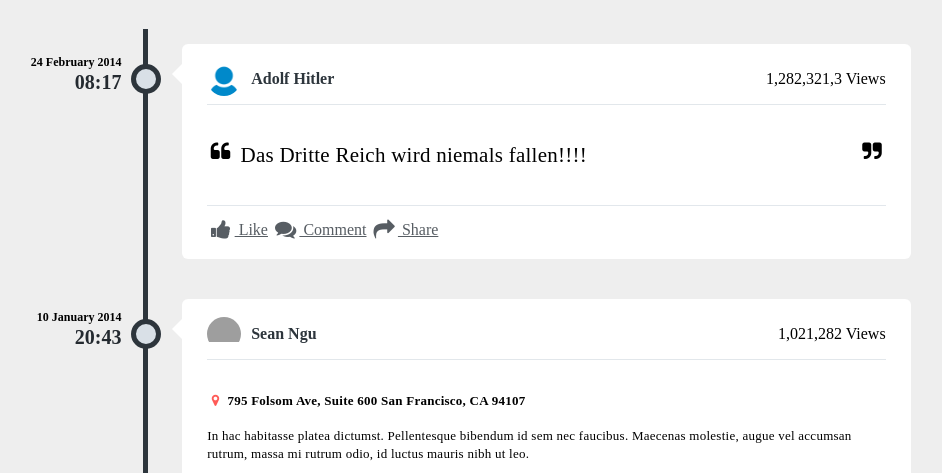
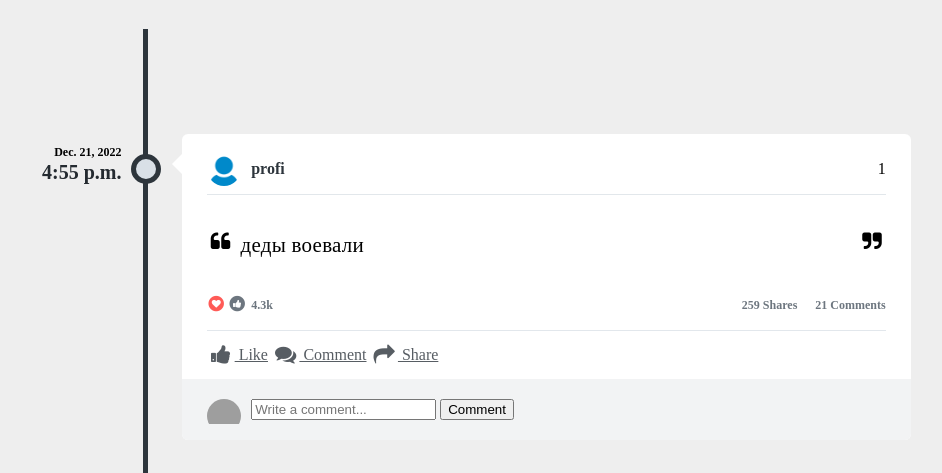
Before and after one commit to HMnesterov/Social_Network, a Django app: template src/templates/user/profile.html in a window 1280 px wide. Shown: the part 214-687 px from the top of the page, without its empty margins (130-1072 px from the left). Run offline with Django 4.2, Linux system fonts and the light colour scheme; the template is opened without the code that fills it: values that come from a table or form of the project are taken from there, others are empty; a user stored in the database is signed in; data comes from the database, SQL or seed files in the repository; both versions use the stored data as it was after the commit; parts of the project's set-up code (start-up, migrations or seed data) failed here and were passed over; some libraries are stand-ins or nearby versions; grey boxes are pictures that could not be loaded.

Commit message:
added posts connection to user

```diff
--- a/src/templates/user/profile.html
+++ b/src/templates/user/profile.html
@@ -22,13 +22,14 @@
                   <div class="profile-header-content">
                      <!-- BEGIN profile-header-img -->
                      <div class="profile-header-img">
-                        <img src="https://bootdey.com/img/Content/avatar/avatar3.png" alt="">
+                        <img src="../../media/{{user.photo}}" alt="">
                      </div>
                      <!-- END profile-header-img -->
                      <!-- BEGIN profile-header-info -->
                      <div class="profile-header-info">
-                        <h4 class="m-t-10 m-b-5">Sean Ngu</h4>
-                        <p class="m-b-10">UXUI + Frontend Developer</p>
+                        <h4 class="m-t-10 m-b-5">{{user.username}}</h4>
+                        <p class="m-b-10">{{user.status}}</p>
+
                         <a href="#" class="btn btn-sm btn-info mb-2">Edit Profile</a>
                      </div>
                      <!-- END profile-header-info -->
@@ -36,11 +37,11 @@
                   <!-- END profile-header-content -->
                   <!-- BEGIN profile-header-tab -->
                   <ul class="profile-header-tab nav nav-tabs">
-                     <li class="nav-item"><a href="https://www.bootdey.com/snippets/view/bs4-profile-with-timeline-posts" target="__blank" class="nav-link_">POSTS</a></li>
+                     <li class="nav-item"><a href="https://www.bootdey.com/snippets/view/bs4-profile-with-timeline-posts" target="__blank" class="nav-link_ active show">POSTS</a></li>
                      <li class="nav-item"><a href="https://www.bootdey.com/snippets/view/bs4-profile-about" target="__blank" class="nav-link_">ABOUT</a></li>
                      <li class="nav-item"><a href="https://www.bootdey.com/snippets/view/profile-photos" target="__blank" class="nav-link_">PHOTOS</a></li>
                      <li class="nav-item"><a href="https://www.bootdey.com/snippets/view/profile-videos" target="__blank" class="nav-link_">VIDEOS</a></li>
-                     <li class="nav-item"><a href="https://www.bootdey.com/snippets/view/bs4-profile-friend-list" target="__blank" class="nav-link_ active show">FRIENDS</a></li>
+                     <li class="nav-item"><a href="https://www.bootdey.com/snippets/view/bs4-profile-friend-list" target="__blank" class="nav-link_">FRIENDS</a></li>
                   </ul>
                   <!-- END profile-header-tab -->
                </div>
@@ -54,11 +55,84 @@
                   <div class="tab-pane fade active show" id="profile-post">
                      <!-- begin timeline -->
                      <ul class="timeline">
+                        <li>
+                           <!-- start posts -->
+                        </li>
+                        {% if posts %}
+                        {% for post in posts %}
+                        <li>
+                           <!-- begin timeline-time -->
+                           <div class="timeline-time">
+                              <span class="date">{{post.created_date}}</span>
+                              <span class="time">{{post.created_time}}</span>
+                           </div>
+                           <!-- end timeline-time -->
+                           <!-- begin timeline-icon -->
+                           <div class="timeline-icon">
+                              <a href="javascript:;">&nbsp;</a>
+                           </div>
+                           <!-- end timeline-icon -->
+                           <!-- begin timeline-body -->
+                           <div class="timeline-body">
+                              <div class="timeline-header">
+                                 <span class="userimage"><img src='../../media/{{user.photo}}'> alt=""></span>
+                                 <span class="username">{{user.username}}</span>
+                                 <span class="pull-right text-muted">{{post.views}}</span>
+                              </div>
+
+                              <div class="timeline-content">
+                                 <p class="lead">
+                                    <i class="fa fa-quote-left fa-fw pull-left"></i>
+                                    {{post.text}}
+                                    <i class="fa fa-quote-right fa-fw pull-right"></i>
+                                 </p>
+                              </div>
+                              <div class="timeline-likes">
+                                 <div class="stats-right">
+                                    <span class="stats-text">259 Shares</span>
+                                    <span class="stats-text">21 Comments</span>
+                                 </div>
+                                 <div class="stats">
+                                    <span class="fa-stack fa-fw stats-icon">
+                                    <i class="fa fa-circle fa-stack-2x text-danger"></i>
+                                    <i class="fa fa-heart fa-stack-1x fa-inverse t-plus-1"></i>
+                                    </span>
+                                    <span class="fa-stack fa-fw stats-icon">
+                                    <i class="fa fa-circle fa-stack-2x text-primary"></i>
+                                    <i class="fa fa-thumbs-up fa-stack-1x fa-inverse"></i>
+                                    </span>
+                                    <span class="stats-total">4.3k</span>
+                                 </div>
+                              </div>
+                              <div class="timeline-footer">
+                                 <a href="javascript:;" class="m-r-15 text-inverse-lighter"><i class="fa fa-thumbs-up fa-fw fa-lg m-r-3"></i> Like</a>
+                                 <a href="javascript:;" class="m-r-15 text-inverse-lighter"><i class="fa fa-comments fa-fw fa-lg m-r-3"></i> Comment</a>
+                                 <a href="javascript:;" class="m-r-15 text-inverse-lighter"><i class="fa fa-share fa-fw fa-lg m-r-3"></i> Share</a>
+                              </div>
+                              <div class="timeline-comment-box">
+                                 <div class="user"><img src="https://bootdey.com/img/Content/avatar/avatar3.png"></div>
+                                 <div class="input">
+                                    <form action="">
+                                       <div class="input-group">
+                                          <input type="text" class="form-control rounded-corner" placeholder="Write a comment...">
+                                          <span class="input-group-btn p-l-10">
+                                          <button class="btn btn-primary f-s-12 rounded-corner" type="button">Comment</button>
+                                          </span>
+                                       </div>
+                                    </form>
+                                 </div>
+                              </div>
+                           <!-- end timeline-body -->
+                        </li>
+                        {% endfor %}
+                        {% else %}
+                          Постов нет!
+                        {% endif %}
 
                         <li>
                            <!-- begin timeline-time -->
                            <div class="timeline-time">
-                              <span class="date">24 February 2014</span>
+                              <span class="date">24 February 2022</span>
                               <span class="time">08:17</span>
                            </div>
                            <!-- end timeline-time -->
@@ -81,51 +155,45 @@
                                     <i class="fa fa-quote-right fa-fw pull-right"></i>
                                  </p>
                               </div>
-                              <div class="timeline-footer">
-                                 <a href="javascript:;" class="m-r-15 text-inverse-lighter"><i class="fa fa-thumbs-up fa-fw fa-lg m-r-3"></i> Like</a>
-                                 <a href="javascript:;" class="m-r-15 text-inverse-lighter"><i class="fa fa-comments fa-fw fa-lg m-r-3"></i> Comment</a>
-                                 <a href="javascript:;" class="m-r-15 text-inverse-lighter"><i class="fa fa-share fa-fw fa-lg m-r-3"></i> Share</a>
-                              </div>
-                           </div>
-                           <!-- end timeline-body -->
-                        </li>
-                        <li>
-                           <!-- begin timeline-time -->
-                           <div class="timeline-time">
-                              <span class="date">10 January 2014</span>
-                              <span class="time">20:43</span>
-                           </div>
-                           <!-- end timeline-time -->
-                           <!-- begin timeline-icon -->
-                           <div class="timeline-icon">
-                              <a href="javascript:;">&nbsp;</a>
-                           </div>
-                           <!-- end timeline-icon -->
-                           <!-- begin timeline-body -->
-                           <div class="timeline-body">
-                              <div class="timeline-header">
-                                 <span class="userimage"><img src="https://bootdey.com/img/Content/avatar/avatar3.png" alt=""></span>
-                                 <span class="username">Sean Ngu</span>
-                                 <span class="pull-right text-muted">1,021,282 Views</span>
-                              </div>
-                              <div class="timeline-content">
-                                 <h4 class="template-title">
-                                    <i class="fa fa-map-marker text-danger fa-fw"></i>
-                                    795 Folsom Ave, Suite 600 San Francisco, CA 94107
-                                 </h4>
-                                 <p>In hac habitasse platea dictumst. Pellentesque bibendum id sem nec faucibus. Maecenas molestie, augue vel accumsan rutrum, massa mi rutrum odio, id luctus mauris nibh ut leo.</p>
-                                 <p class="m-t-20">
-                                    <img src="../assets/img/gallery/gallery-5.jpg" alt="">
-                                 </p>
+                              <div class="timeline-likes">
+                                 <div class="stats-right">
+                                    <span class="stats-text">259 Shares</span>
+                                    <span class="stats-text">21 Comments</span>
+                                 </div>
+                                 <div class="stats">
+                                    <span class="fa-stack fa-fw stats-icon">
+                                    <i class="fa fa-circle fa-stack-2x text-danger"></i>
+                                    <i class="fa fa-heart fa-stack-1x fa-inverse t-plus-1"></i>
+                                    </span>
+                                    <span class="fa-stack fa-fw stats-icon">
+                                    <i class="fa fa-circle fa-stack-2x text-primary"></i>
+                                    <i class="fa fa-thumbs-up fa-stack-1x fa-inverse"></i>
+                                    </span>
+                                    <span class="stats-total">4.3k</span>
+                                 </div>
                               </div>
                               <div class="timeline-footer">
                                  <a href="javascript:;" class="m-r-15 text-inverse-lighter"><i class="fa fa-thumbs-up fa-fw fa-lg m-r-3"></i> Like</a>
                                  <a href="javascript:;" class="m-r-15 text-inverse-lighter"><i class="fa fa-comments fa-fw fa-lg m-r-3"></i> Comment</a>
                                  <a href="javascript:;" class="m-r-15 text-inverse-lighter"><i class="fa fa-share fa-fw fa-lg m-r-3"></i> Share</a>
                               </div>
+                              <div class="timeline-comment-box">
+                                 <div class="user"><img src="https://bootdey.com/img/Content/avatar/avatar3.png"></div>
+                                 <div class="input">
+                                    <form action="">
+                                       <div class="input-group">
+                                          <input type="text" class="form-control rounded-corner" placeholder="Write a comment...">
+                                          <span class="input-group-btn p-l-10">
+                                          <button class="btn btn-primary f-s-12 rounded-corner" type="button">Comment</button>
+                                          </span>
+                                       </div>
+                                    </form>
+                                 </div>
+                              </div>
                            </div>
                            <!-- end timeline-body -->
                         </li>
+
                         <li>
                            <!-- begin timeline-icon -->
                            <div class="timeline-icon">
--- a/src/user/models.py
+++ b/src/user/models.py
@@ -15,5 +15,3 @@ class Person(AbstractUser):
     bio = models.TextField(max_length=200, default='Not stated', blank=True)
     status = models.CharField(max_length=20, blank=True, null=True)
     objects = UserManager()
-
-    posts = models.ForeignKey(Post, blank=True, null=True, on_delete=models.PROTECT)
```
Also changed, not shown: src/user_profile/models.py (+8 -1 lines), src/user_profile/views.py (+7 -1 lines), src/db.sqlite3, src/friendship/migrations/0001_initial.py, src/friendship/migrations/0002_alter_friendship_from_user_alter_friendship_to_user.py (deleted), src/media/users/users_main_photos/11.jpg (added), src/media/users/users_main_photos/Флаг_Третий_рейх.png (deleted), src/user/migrations/0001_initial.py, src/user/migrations/0002_alter_person_photo.py (deleted), src/user_profile/migrations/0001_initial.py (added).
